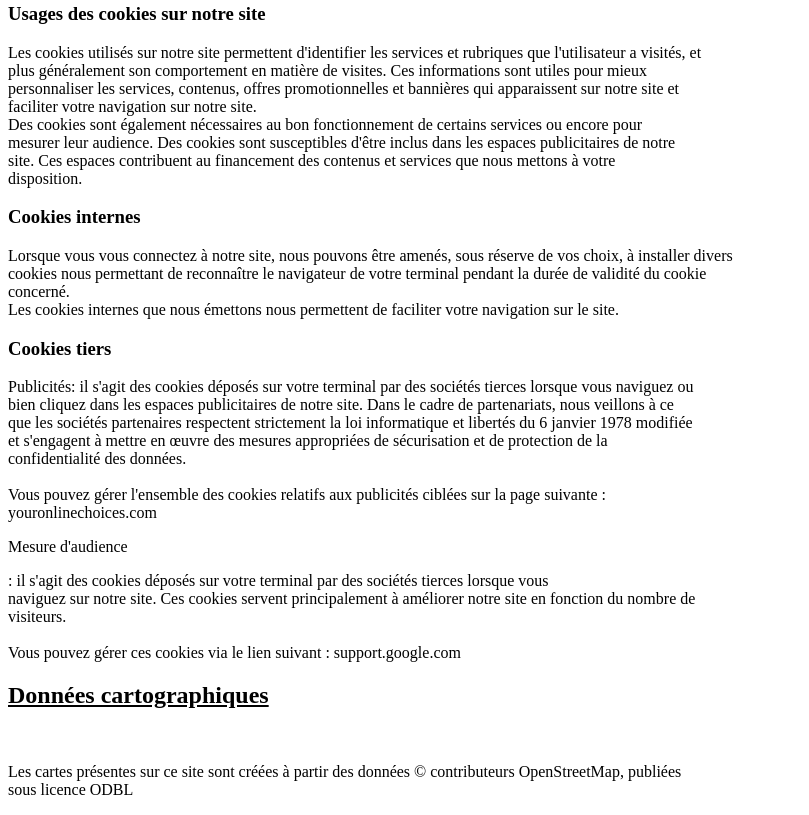
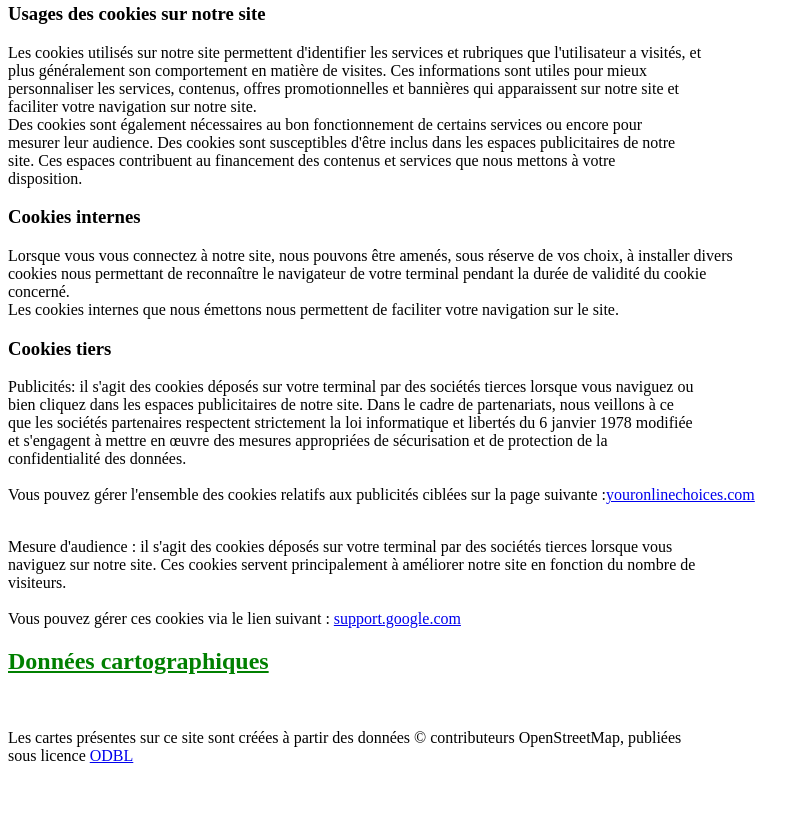
Before and after one commit to tfauvel/BLOC1-2024, a plain HTML site: page docs/pages/td2/TD2.html in a window 1280 px wide. Shown: the part 795-1610 px from the top of the page, without its empty margins (0-809 px from the left). After the commit the page ends 1576 px from the top, so only its background shows below. Drawn offline with Linux system fonts and the light colour scheme.

Commit message:
creation de l organistion des fichiers

```diff
--- /dev/null
+++ b/docs/assets/css/td2/TD2.css
@@ -0,0 +1,4 @@
+h2 {
+	color: green;
+
+}
--- a/html/TD2.html
+++ b/docs/pages/td2/TD2.html
@@ -2,7 +2,7 @@
 <html lang="fr">
 <head>
 	<meta charset="utf-8">
-	<link rel="stylesheet" href="test.css"/>
+	<link rel="stylesheet" href="\..\..\assets\css\td2\TD2.css"/>
 	<title> Mentions légales</title>
 </head>
 <body>
@@ -92,7 +92,7 @@ Les cookies internes que nous émettons nous permettent de faciliter votre navig
 
 <h3><strong>Cookies tiers</strong></h3>
 
-<p>Publicités: il s'agit des cookies déposés sur votre terminal par des sociétés tierces lorsque vous naviguez ou<br>
+<p><spam>Publicités:</spam> il s'agit des cookies déposés sur votre terminal par des sociétés tierces lorsque vous naviguez ou<br>
 
 bien cliquez dans les espaces publicitaires de notre site. Dans le cadre de partenariats, nous veillons à ce<br>
 
@@ -104,11 +104,11 @@ confidentialité des données.<br>
 
 <br>
 
-Vous pouvez gérer l'ensemble des cookies relatifs aux publicités ciblées sur la page suivante :<br>
+Vous pouvez gérer l'ensemble des cookies relatifs aux publicités ciblées sur la page suivante :<a href="https://www.youronlinechoices.com/fr/controler-ses-cookies/">youronlinechoices.com</a><br>
 
-youronlinechoices.com<br>
+<br>
 
-<p> Mesure d'audience</p> <p>: il s'agit des cookies déposés sur votre terminal par des sociétés tierces lorsque vous<br>
+<p><spam>Mesure d'audience :</spam> il s'agit des cookies déposés sur votre terminal par des sociétés tierces lorsque vous<br>
 
 naviguez sur notre site. Ces cookies servent principalement à améliorer notre site en fonction du nombre de<br>
 
@@ -116,7 +116,7 @@ visiteurs.<br>
 
 <br>
 
-Vous pouvez gérer ces cookies via le lien suivant : support.google.com<br></p>
+Vous pouvez gérer ces cookies via le lien suivant : <a href="https://support.google.com/analytics/answer/181881?hl=fr">support.google.com</a><br></p>
 
 <h2><u>Données cartographiques</u></h2>
 
@@ -124,7 +124,7 @@ Vous pouvez gérer ces cookies via le lien suivant : support.google.com<br></p>
 
 <p>Les cartes présentes sur ce site sont créées à partir des données © contributeurs OpenStreetMap, publiées<br>
 
-sous licence ODBL<br></p>
+sous licence <a href="https://opendatacommons.org/licenses/odbl/1-0/">ODBL</a><br></p>
 
 </body>
 </html>
```
Also changed, not shown: css/TD2.css (deleted).
